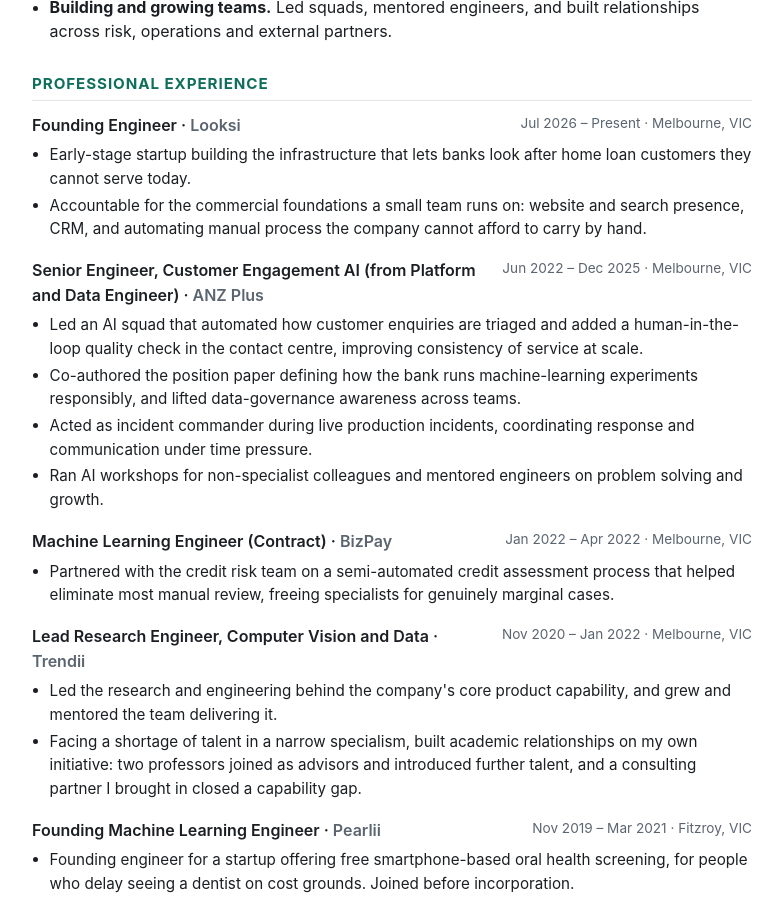
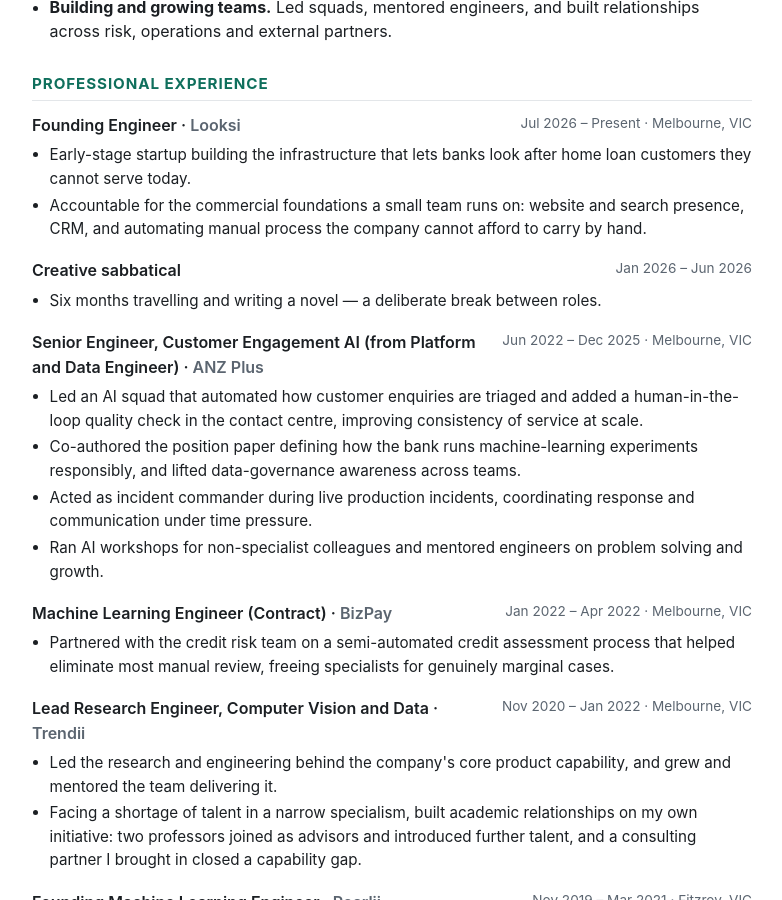
Before and after one commit to ruodingt/ruodingt.github.io, a Jekyll site: the page built from cv/index.md, in a window 1280 px wide and 900 px high, scrolled down 1150 px. Shown: the whole window, without its empty margins (248-1030 px from the left). Built offline with Jekyll 4.4.1, drawn with Linux system fonts in a browser that asks for light colours.

Commit message:
Add creative sabbatical entry and make company/location optional
Fills the Jan-Jun 2026 gap between ANZ and Looksi with what it actually
was, rather than leaving an unexplained six months in the date column.
The entry template now omits the separator when company or location is
absent.

Co-Authored-By: Claude Opus 5 (1M context) <noreply@anthropic.com>

```diff
--- a/_data/cv.yml
+++ b/_data/cv.yml
@@ -32,6 +32,10 @@ experience:
     achievements:
       - "Early-stage startup building the infrastructure that lets banks look after home loan customers they cannot serve today."
       - "Accountable for the commercial foundations a small team runs on: website and search presence, CRM, and automating manual process the company cannot afford to carry by hand."
+  - title: "Creative sabbatical"
+    dates: "Jan 2026 &ndash; Jun 2026"
+    achievements:
+      - "Six months travelling and writing a novel &mdash; a deliberate break between roles."
   - company: "ANZ Plus"
     title: "Senior Engineer, Customer Engagement AI (from Platform and Data Engineer)"
     dates: "Jun 2022 &ndash; Dec 2025"
--- a/cv/index.md
+++ b/cv/index.md
@@ -43,8 +43,8 @@ permalink: /cv/
   {% for job in site.data.cv.experience %}
   <div class="cv-entry">
     <div class="cv-entry-head">
-      <span class="cv-entry-title">{% if job.title contains "[TO ADD" %}<span class="cv-todo">{{ job.title }}</span>{% else %}{{ job.title }}{% endif %} &middot; <span class="cv-entry-company">{{ job.company }}</span></span>
-      <span class="cv-entry-dates">{% if job.dates contains "[TO ADD" %}<span class="cv-todo">{{ job.dates }}</span>{% else %}{{ job.dates }}{% endif %} &middot; {{ job.location }}</span>
+      <span class="cv-entry-title">{{ job.title }}{% if job.company %} &middot; <span class="cv-entry-company">{{ job.company }}</span>{% endif %}</span>
+      <span class="cv-entry-dates">{{ job.dates }}{% if job.location %} &middot; {{ job.location }}{% endif %}</span>
     </div>
     <ul>
       {% for item in job.achievements %}
```
